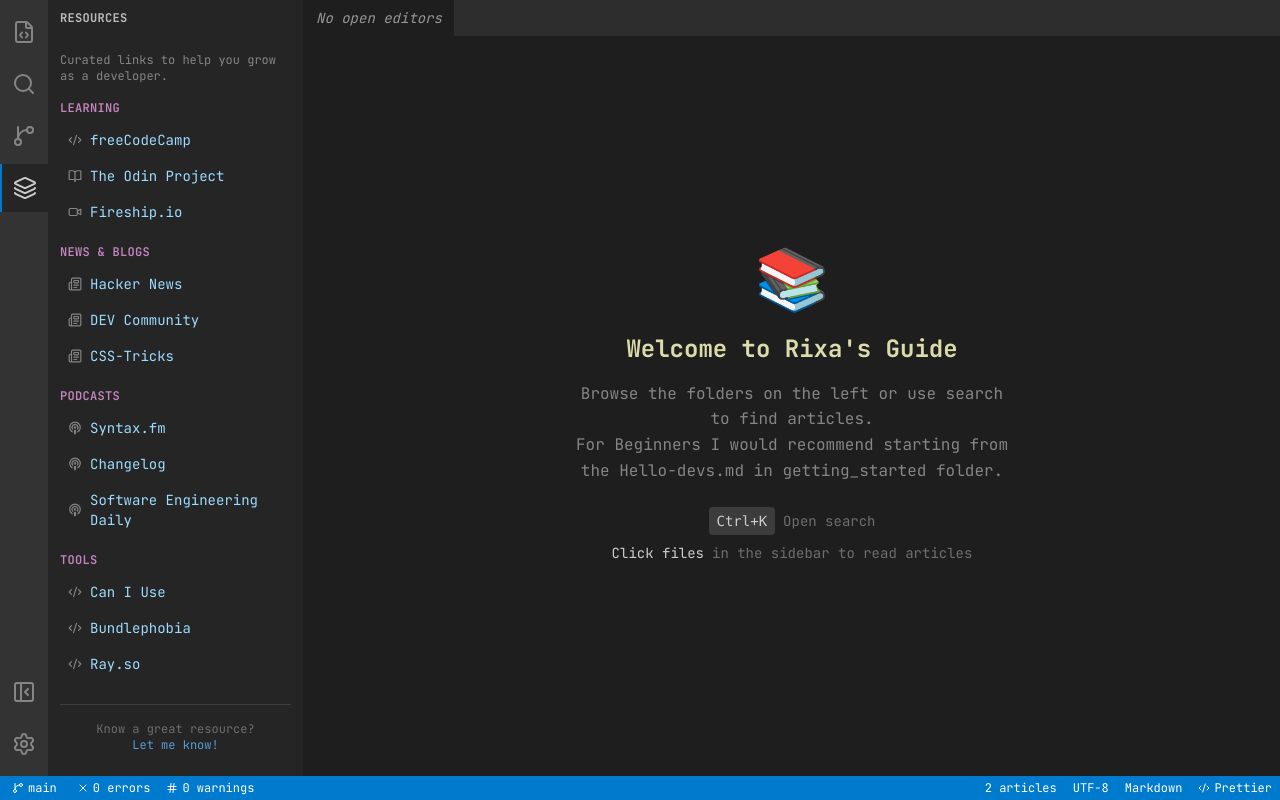
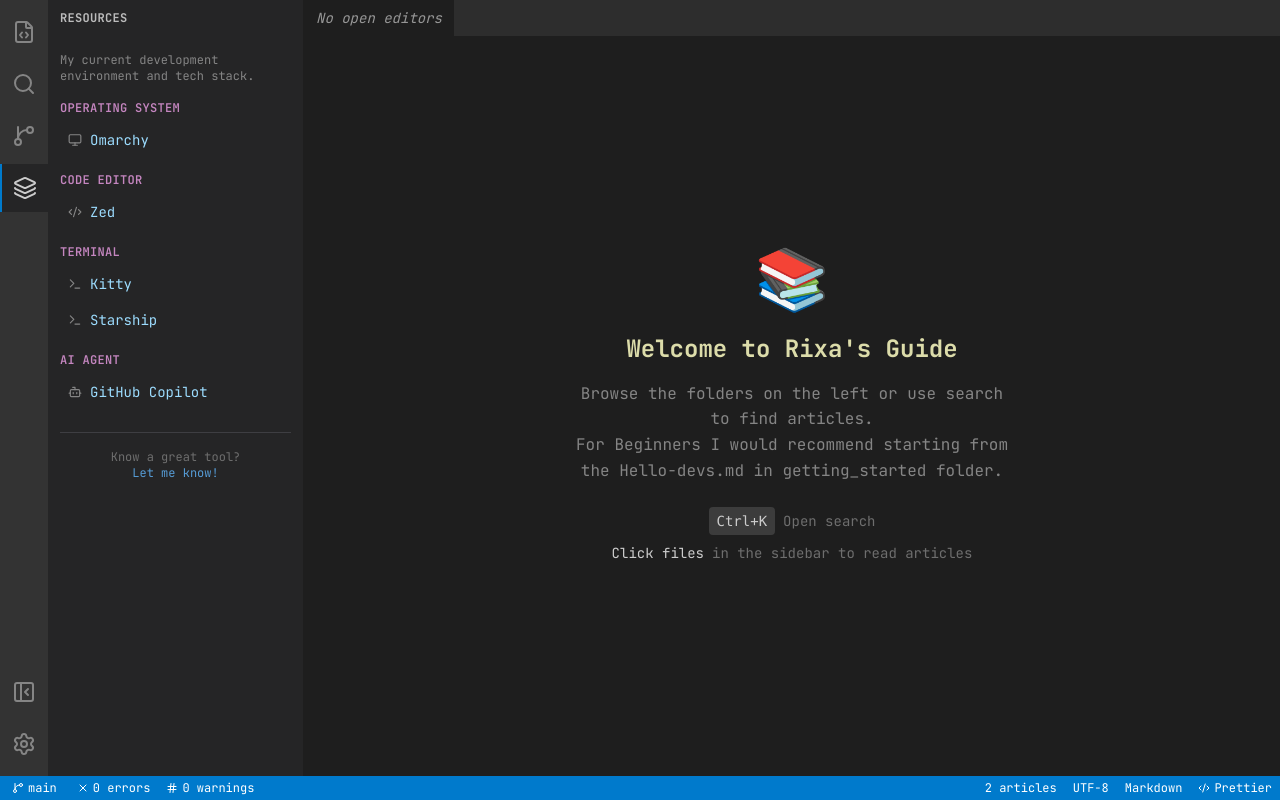
Before and after one commit to RIZAmohammadkhan/Blog, a React (Vite) app: page / in a window 1280 px wide. Both pictures are taken after a click on the element 24 px from the left and 188 px from the top of the page. Built offline with nearby package versions, Linux system fonts and the light colour scheme.

Commit message:
did some changes to resources

```diff
--- a/src/components/ResourcesPanel.tsx
+++ b/src/components/ResourcesPanel.tsx
@@ -1,4 +1,4 @@
-import { ExternalLink, BookOpen, Video, Newspaper, Podcast, Code2 } from 'lucide-react';
+import { ExternalLink, Terminal, Monitor, Bot, Code2 } from 'lucide-react';
 
 interface ResourcesPanelProps {
     onClose?: () => void;
@@ -6,35 +6,28 @@
 
 const resources = [
     {
-        category: 'Learning',
+        category: 'Operating System',
         items: [
-            { name: 'freeCodeCamp', url: 'https://freecodecamp.org', icon: Code2 },
-            { name: 'The Odin Project', url: 'https://theodinproject.com', icon: BookOpen },
-            { name: 'Fireship.io', url: 'https://fireship.io', icon: Video },
+            { name: 'Omarchy', url: 'https://omacom.io', icon: Monitor },
         ]
     },
     {
-        category: 'News & Blogs',
+        category: 'Code Editor',
         items: [
-            { name: 'Hacker News', url: 'https://news.ycombinator.com', icon: Newspaper },
-            { name: 'DEV Community', url: 'https://dev.to', icon: Newspaper },
-            { name: 'CSS-Tricks', url: 'https://css-tricks.com', icon: Newspaper },
+            { name: 'Zed', url: 'https://zed.dev', icon: Code2 },
         ]
     },
     {
-        category: 'Podcasts',
+        category: 'Terminal',
         items: [
-            { name: 'Syntax.fm', url: 'https://syntax.fm', icon: Podcast },
-            { name: 'Changelog', url: 'https://changelog.com', icon: Podcast },
-            { name: 'Software Engineering Daily', url: 'https://softwareengineeringdaily.com', icon: Podcast },
+            { name: 'Kitty', url: 'https://sw.kovidgoyal.net/kitty/', icon: Terminal },
+            { name: 'Starship', url: 'https://starship.rs', icon: Terminal },
         ]
     },
     {
-        category: 'Tools',
+        category: 'AI Agent',
         items: [
-            { name: 'Can I Use', url: 'https://caniuse.com', icon: Code2 },
-            { name: 'Bundlephobia', url: 'https://bundlephobia.com', icon: Code2 },
-            { name: 'Ray.so', url: 'https://ray.so', icon: Code2 },
+            { name: 'GitHub Copilot', url: 'https://github.com/features/copilot', icon: Bot },
         ]
     }
 ];
@@ -45,7 +38,7 @@
 
 
             <p className="text-xs text-[#858585] mb-4">
-                Curated links to help you grow as a developer.
+                My current development environment and tech stack.
             </p>
 
             {resources.map(section => (
@@ -74,7 +67,7 @@
             {/* Add Resource Request */}
             <div className="mt-6 pt-4 border-t border-[#3e3e42]">
                 <p className="text-xs text-[#6e6e6e] text-center">
-                    Know a great resource? <br />
+                    Know a great tool? <br />
                     <a href="mailto:rizamohammad.work@gmail.com" className="text-[#569cd6] hover:underline">
                         Let me know!
                     </a>
```
